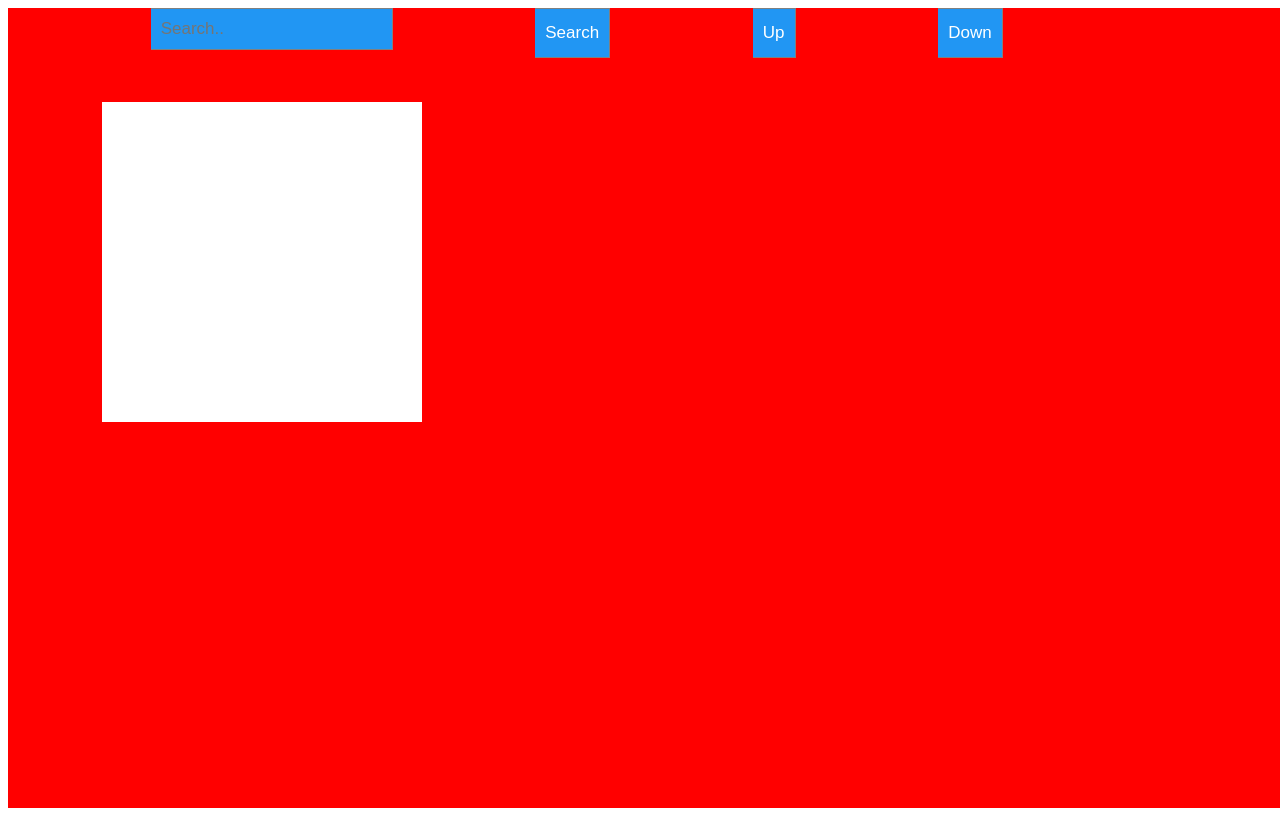
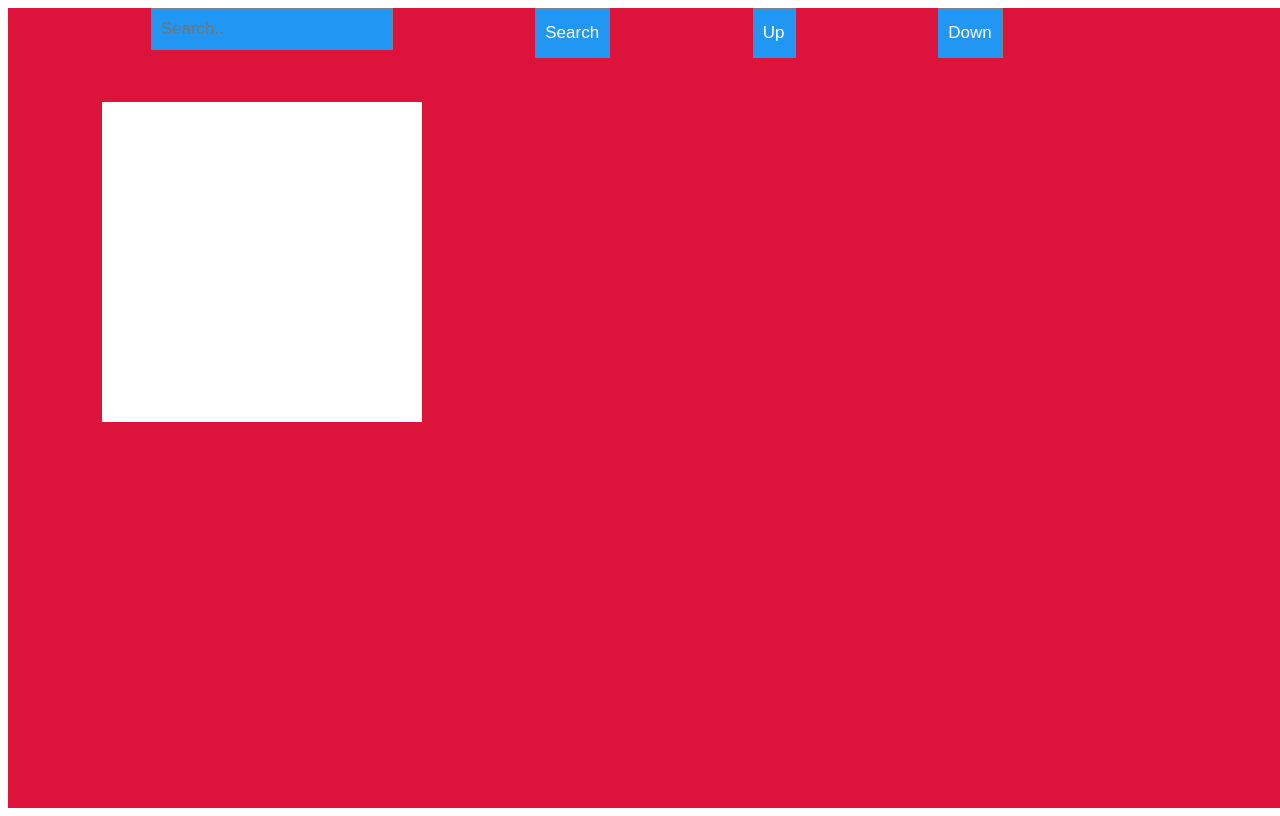
Before and after one commit to Karambeium/BlushyPokeDex, a PHP site: page / in a window 1280 px wide. Run offline with PHP 8.4, Linux system fonts and the light colour scheme; some libraries are stand-ins or nearby versions.

Commit message:
pagecolor

```diff
--- a/styles.css
+++ b/styles.css
@@ -1,5 +1,5 @@
 .container {
-    background-color: red;
+    background-color: crimson;
     display: flex;
     justify-content: space-evenly;
 }
```
